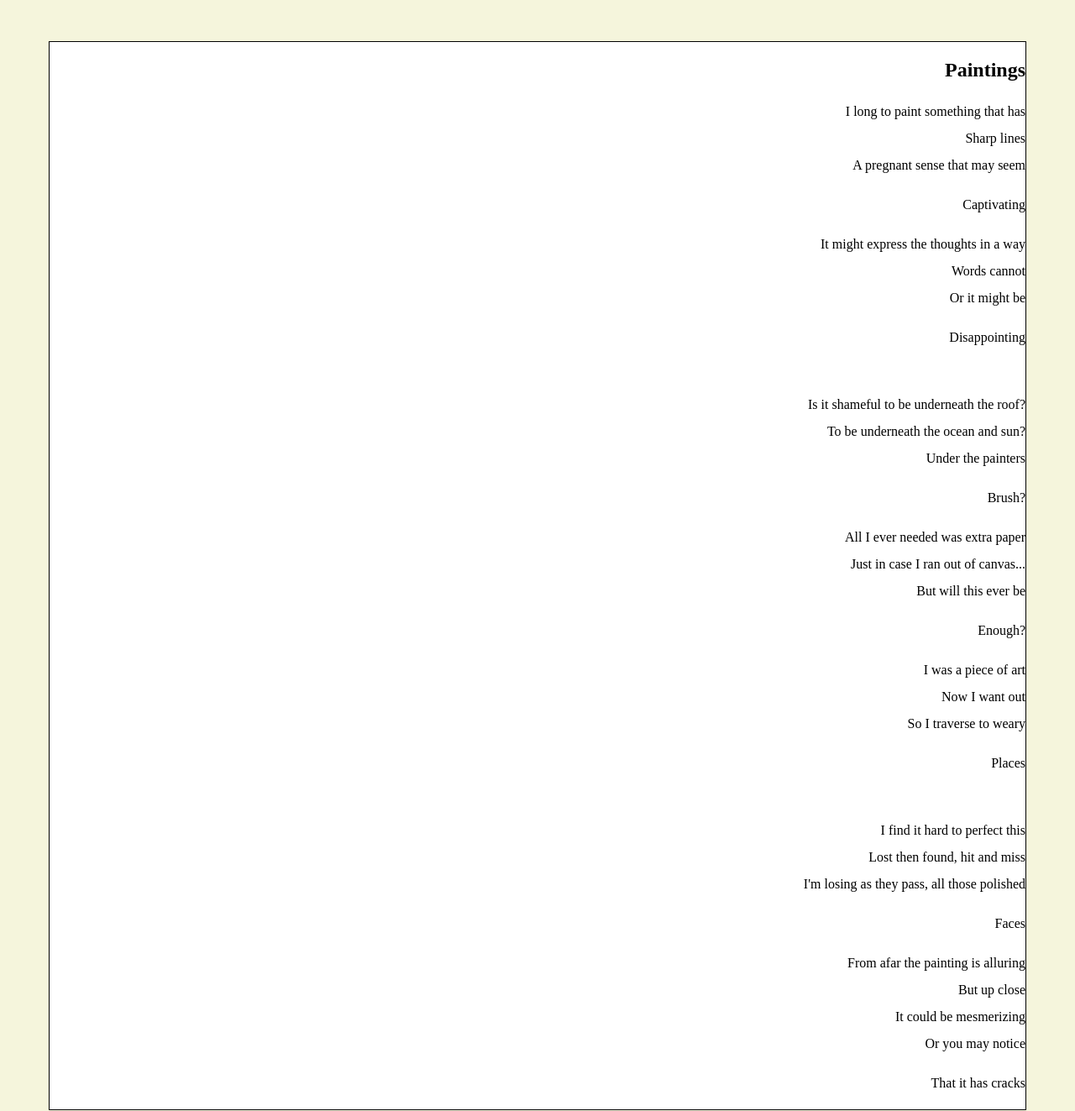
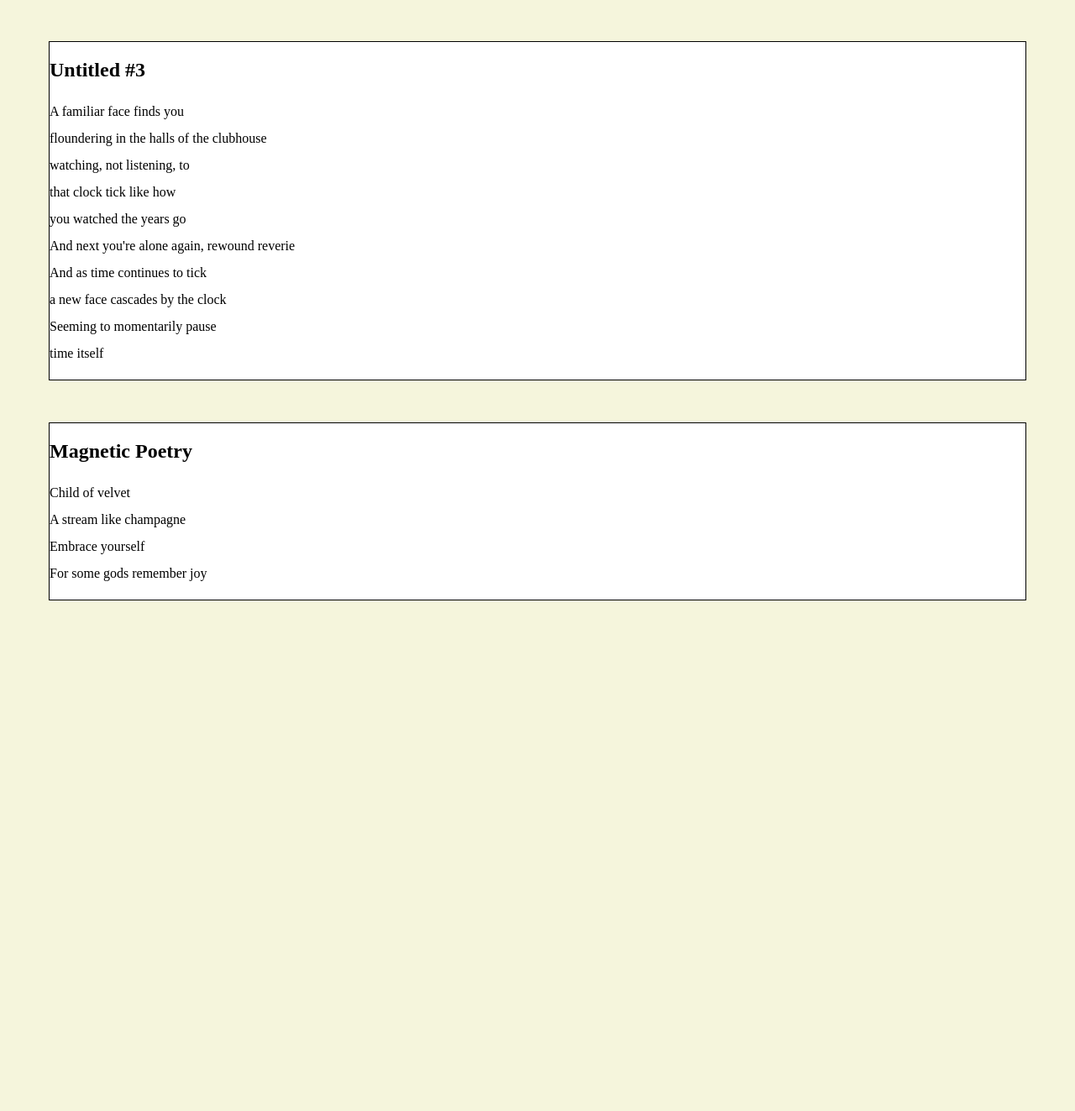
Before and after one commit to samuelmckay/index, a plain HTML site: page mypoetry.html in a window 1280 px wide. Shown: the part 3824-5147 px from the top of the page at 84% size. After the commit the page ends 4589 px from the top, so only its background shows below. Drawn offline with Linux system fonts and the light colour scheme.

Commit message:
Update mypoetry.html

```diff
--- a/mypoetry.html
+++ b/mypoetry.html
@@ -114,40 +114,6 @@
   <p>The old stone structure in front.</p>
 </Section>
 <Section>
-  <h2 style="text-align:right">Paintings</h2>
-  <p style= "text-align: right;">I long to paint something that has
-  <br>Sharp lines
-  <br>A pregnant sense that may seem</p>
-  <p style= "text-align: right;">Captivating</p>
-  <p style= "text-align: right;">It might express the thoughts in a way
-  <br>Words cannot
-  <br>Or it might be</p>
-  <p style= "text-align: right;">Disappointing</p>
-  <br>
-  <p style= "text-align: right;">Is it shameful to be underneath the roof?
-  <br>To be underneath the ocean and sun?
-  <br>Under the painters</p>
-  <p style= "text-align: right;">Brush?</p>
-  <p style= "text-align: right;">All I ever needed was extra paper
-  <br>Just in case I ran out of canvas...
-  <br>But will this ever be</p>
-  <p style= "text-align: right;">Enough?</p>
-  <p style= "text-align: right;">I was a piece of art
-  <br>Now I want out
-  <br>So I traverse to weary</p>
-  <p style= "text-align: right;">Places</p>
-  <br>
-  <p style= "text-align: right;">I find it hard to perfect this
-  <br>Lost then found, hit and miss
-  <br>I'm losing as they pass, all those polished</p>
-  <p style= "text-align: right;">Faces</p>
-  <p style= "text-align: right;">From afar the painting is alluring
-  <br>But up close
-  <br>It could be mesmerizing
-  <br>Or you may notice</p>
-  <p style= "text-align: right;">That it has cracks</p>
-</Section>
-<Section>
   <h2>Untitled #3</h2>
   <p>A familiar face finds you
   <br>floundering in the halls of the clubhouse
```
